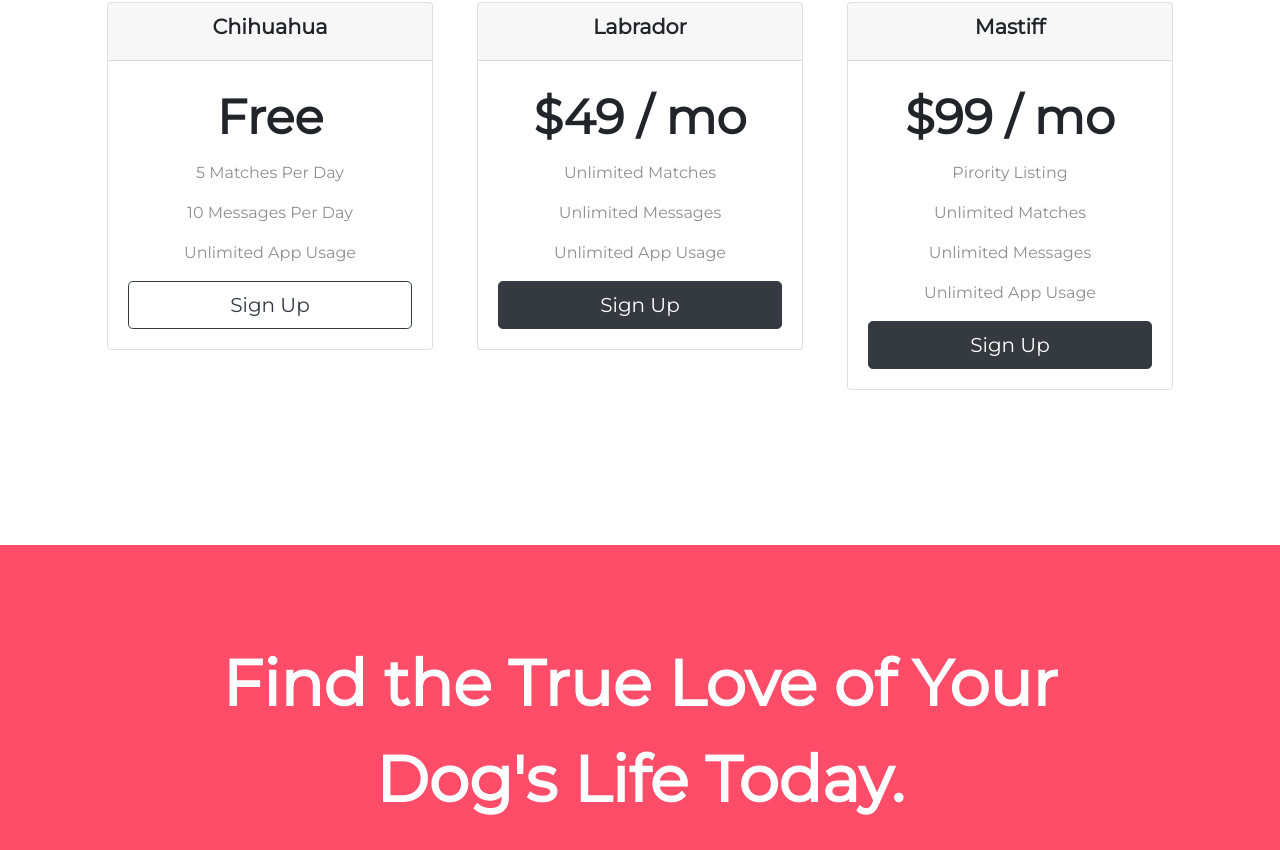
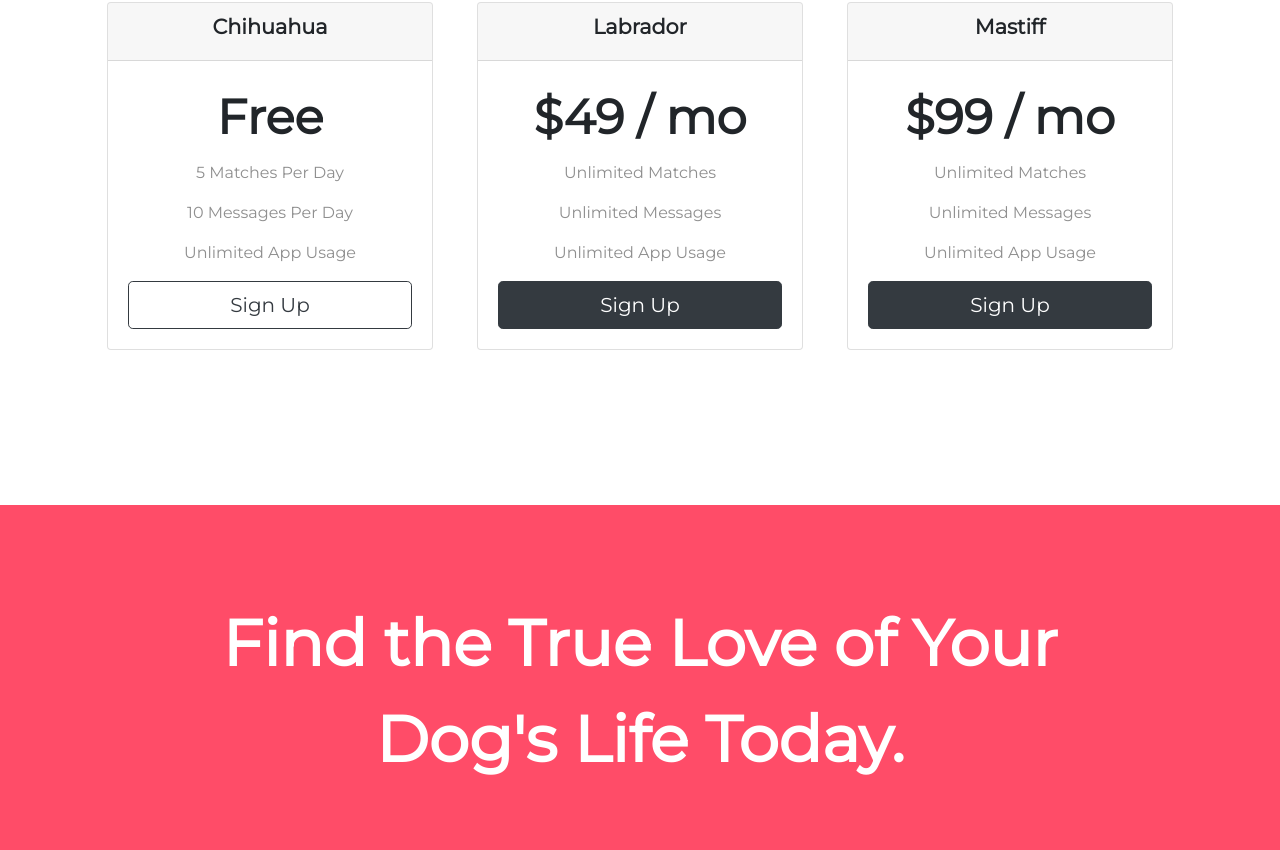
Before and after one commit to ashikiqbalprince/tindog-website, a plain HTML site: page index.html in a window 1280 px wide. Shown: the part 2053-2903 px from the top of the page. Drawn offline with nearby package versions, Linux system fonts and the light colour scheme.

Commit message:
update pricing

```diff
--- a/index.html
+++ b/index.html
@@ -187,7 +187,7 @@
           </div>
           <div class="card-body">
             <h2 class="pricing-heading">$99 / mo</h2>
-            <p>Pirority Listing</p>
+
             <p>Unlimited Matches</p>
             <p>Unlimited Messages</p>
             <p>Unlimited App Usage</p>
```
